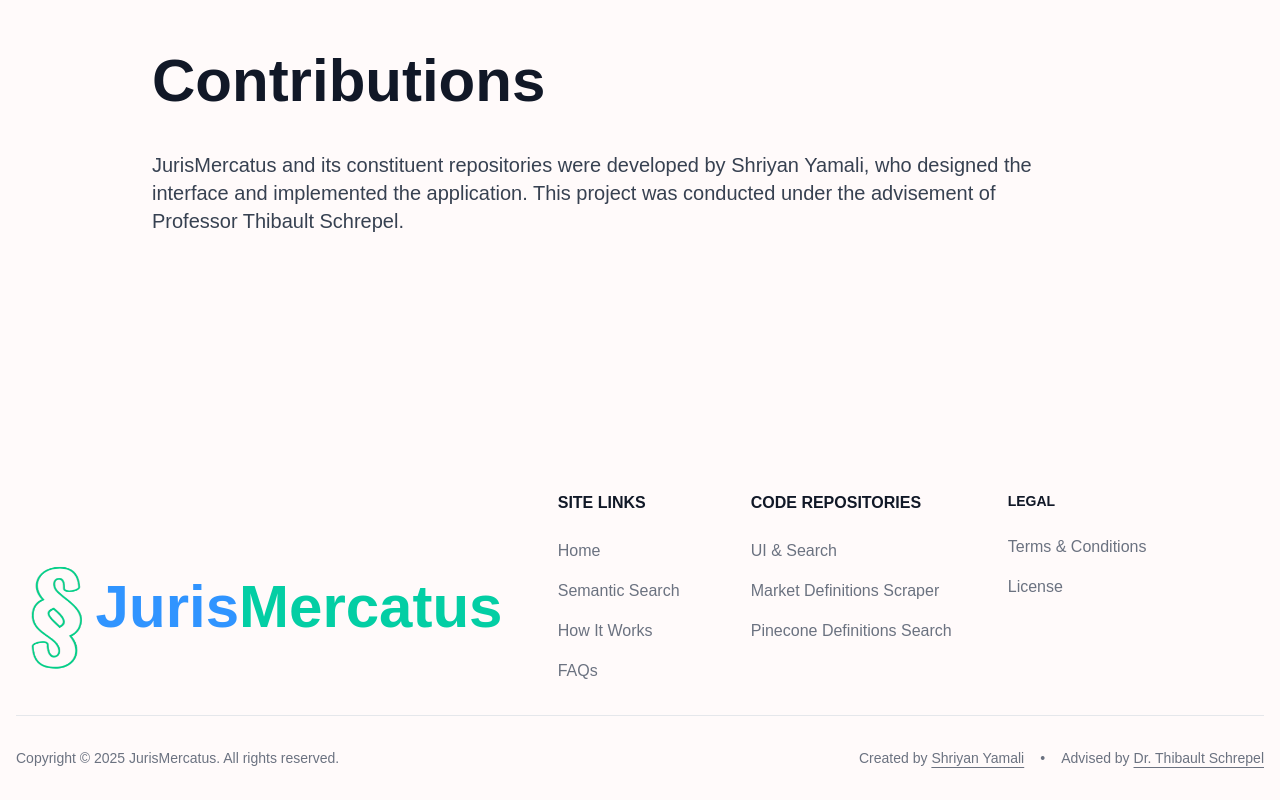
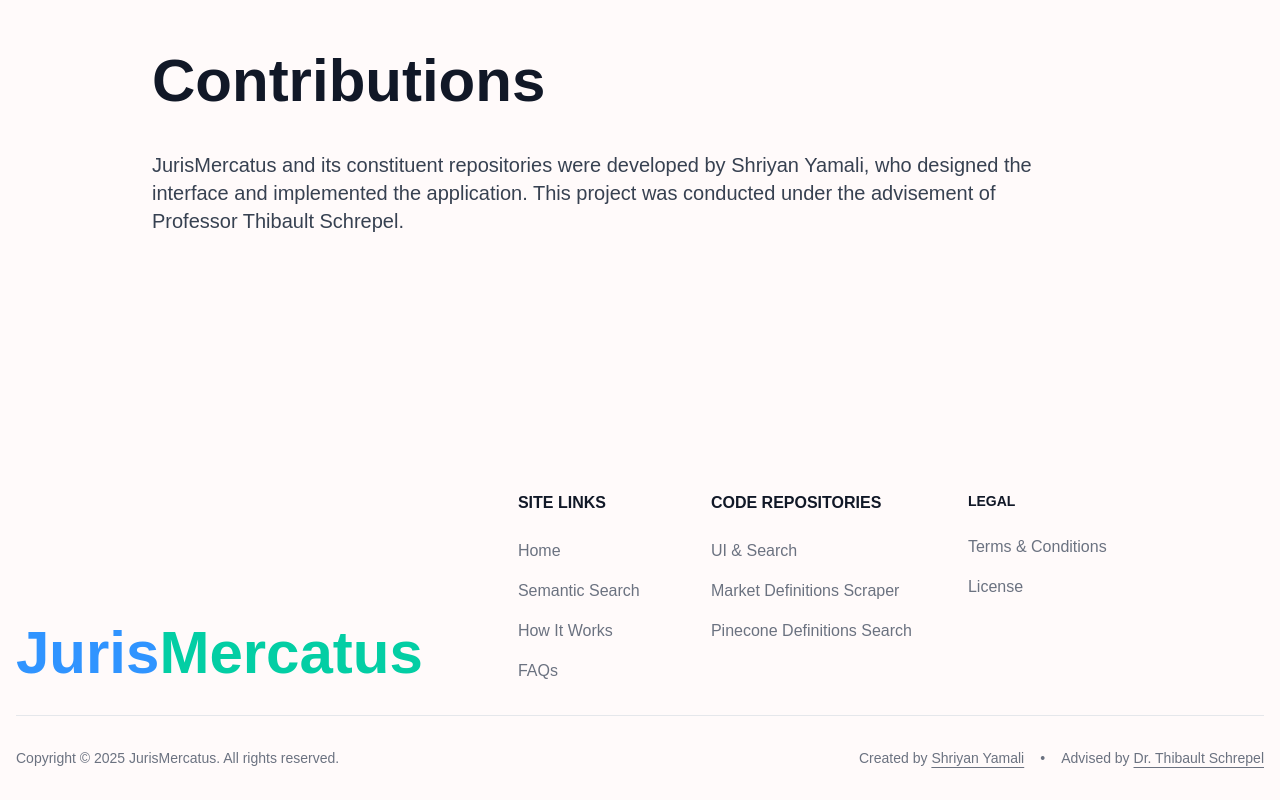
Before and after one commit to shriyanyamali/JurisMercatus, a Next.js app: page / in a window 1280 px wide. Shown: the part 5048-5848 px from the top of the page. Built offline with nearby package versions, Linux system fonts and the light colour scheme; a web font is replaced by a local one.

Commit message:
removed logo from footer

```diff
--- a/components/Footer.js
+++ b/components/Footer.js
@@ -41,11 +41,6 @@ const Footer = () => {
           {/* Veridctr Logo */}
           <div className="hidden lg:flex lg:items-end">
             <div className="text-center">
-              <img
-                src="logos/logo.png"
-                alt="Logo"
-                className="mx-auto hidden xl:inline-block mb-2 h-28 w-auto"
-              />
               <span className="text-5xl xl:text-6xl font-semibold whitespace-nowrap">
                 <span className="text-[#3094FF]">Juris</span>
                 <span className="text-[#03cea4]">Mercatus</span>
```
